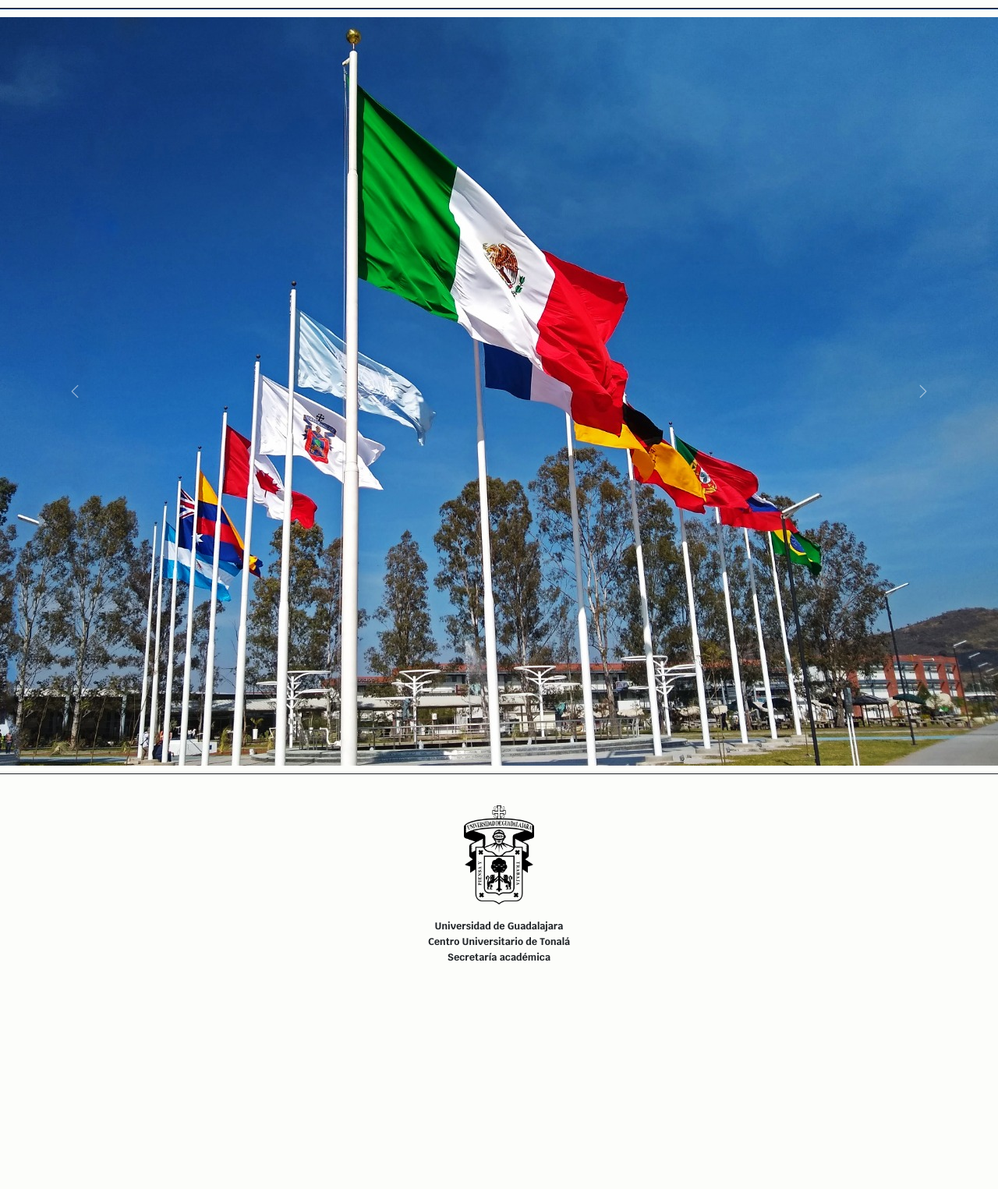
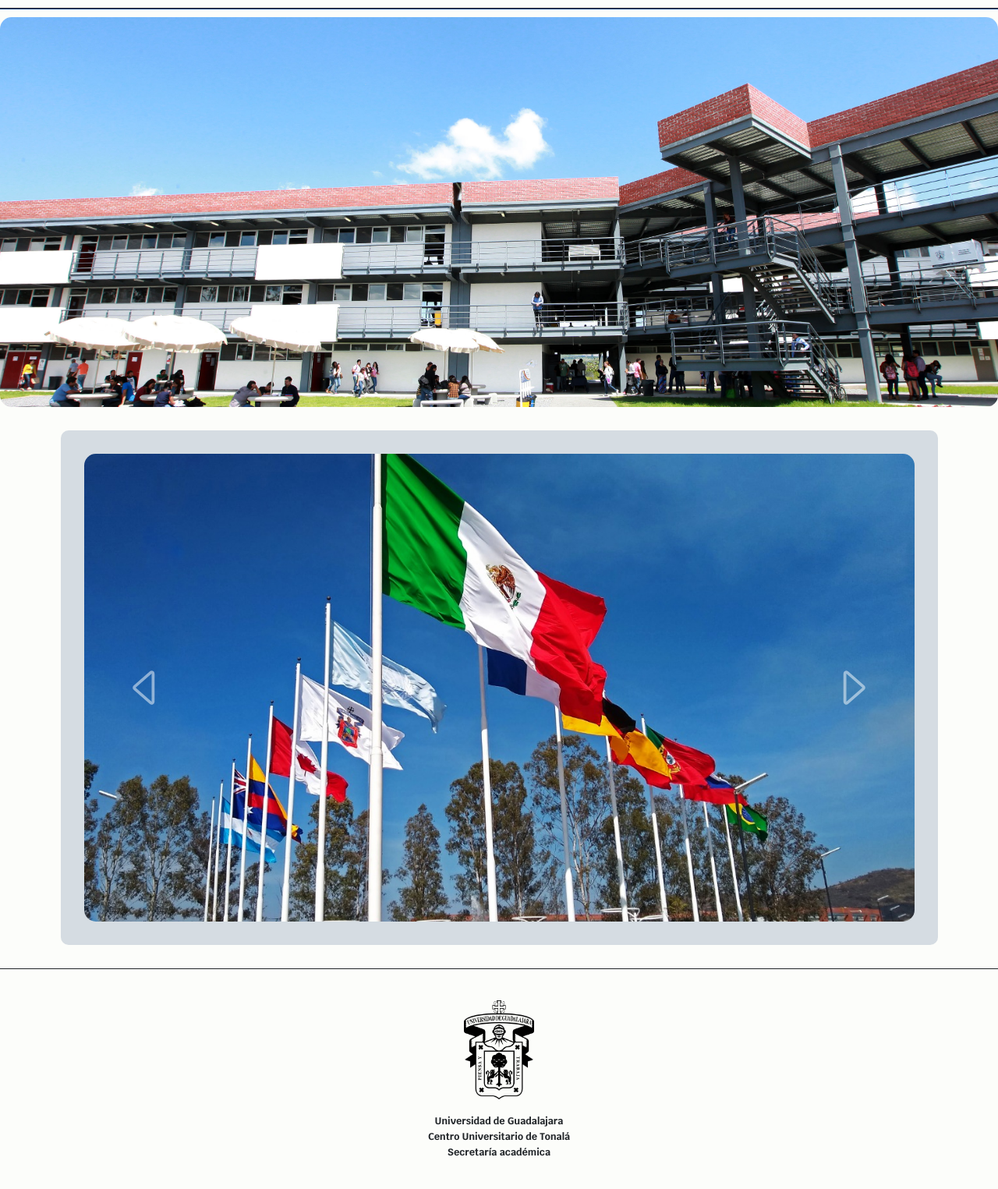
Before and after one commit to alanmichel10/ServicioSocial_SeguimientoDeEgresados, a Flask app: page /tablon in a window 1280 px wide. Shown: the part 88-1613 px from the top of the page at 78% size. Before the commit the page ends 1321 px from the top, so only its background shows below. Run offline with Flask 2, Linux system fonts and the light colour scheme; the visitor is signed in with stand-in values (Sample User, id 1); data comes from the database, SQL or seed files in the repository; some libraries are stand-ins or nearby versions.

Commit message:
Se hizo el diseño del apartado de tablon de anuncios

```diff
--- a/src/static/css/style.css
+++ b/src/static/css/style.css
@@ -187,3 +187,34 @@ button{
     font-size: 3rem;
 }
 /************************************** Termina Estilos para Inicio************************************/
+
+/************************************** Estilos para Tablon ************************************/
+
+.seccion{
+    height:50rem;
+}
+.tablon--Principal{
+    background-image: url('../img/3.jpg');
+    background-repeat: no-repeat;
+    background-size: cover;
+    background-position: center;
+    border-radius: 1.5rem;
+}
+.tablon_Carrusel--Imagen{
+    height: 60rem;
+}
+.tablon_Carrusel--Imagen img{
+    object-fit: cover;
+}
+.cat{
+    width: 100%;
+    height: 100%;
+    border-radius: 1.5rem;
+}
+.tablon--Fondo{
+    background-color: #000000;
+    background-position: unset;
+    height: 10rem;
+}
+
+/************************************** Termina Estilos para Tablon ************************************/
--- a/src/templates/panelPrincipal/tablon/tablon.html
+++ b/src/templates/panelPrincipal/tablon/tablon.html
@@ -1,46 +1,37 @@
 {% extends 'panelPrincipal/tablon/baseTablon.html' %} {%block contenido%}
 
+<section class="seccion tablon--Principal">
+</section>
+
+<div class="container my-5">
+  <div class="card ">
+    <div class="card-body p-5">
       <div id="carouselExampleFade" class="carousel slide carousel-fade">
         <div class="carousel-inner">
-    <div class="carousel-item active">
-      <img
-        src="{{ url_for('static', filename='img/1.jpg') }}"
-        class="d-block w-100"
-        alt="..."
-      />
+          <div class="carousel-item active tablon_Carrusel--Imagen">
+            <img src="{{ url_for('static', filename='img/1.jpg') }}" class="cat" alt="..." />
           </div>
-    <div class="carousel-item">
-      <img
-        src="{{ url_for('static', filename='img/2.jpeg') }}"
-        class="d-block w-100"
-        alt="..."
-      />
+          <div class="carousel-item tablon_Carrusel--Imagen">
+            <img src="{{ url_for('static', filename='img/2.jpeg') }}" class="cat" alt="..." />
           </div>
-    <div class="carousel-item">
-      <img
-        src="{{ url_for('static', filename='img/3.jpg') }}"
-        class="d-block w-100"
-        alt="..."
-      />
+          <div class="carousel-item tablon_Carrusel--Imagen">
+            <img src="{{ url_for('static', filename='img/3.jpg') }}" class="cat" alt="..." />
           </div>
         </div>
-  <button
-    class="carousel-control-prev"
-    type="button"
-    data-bs-target="#carouselExampleFade"
-    data-bs-slide="prev"
-  >
-    <span class="carousel-control-prev-icon" aria-hidden="true"></span>
+        <button class="carousel-control-prev" type="button" data-bs-target="#carouselExampleFade" data-bs-slide="prev">
+          <span aria-hidden="true"><svg xmlns="http://www.w3.org/2000/svg" width="60" height="60" fill="currentColor" class="bi bi-caret-left" viewBox="0 0 16 16">
+            <path d="M10 12.796V3.204L4.519 8zm-.659.753-5.48-4.796a1 1 0 0 1 0-1.506l5.48-4.796A1 1 0 0 1 11 3.204v9.592a1 1 0 0 1-1.659.753"/>
+          </svg></span>
           <span class="visually-hidden">Previous</span>
         </button>
-  <button
-    class="carousel-control-next"
-    type="button"
-    data-bs-target="#carouselExampleFade"
-    data-bs-slide="next"
-  >
-    <span class="carousel-control-next-icon" aria-hidden="true"></span>
+        <button class="carousel-control-next" type="button" data-bs-target="#carouselExampleFade" data-bs-slide="next">
+          <span aria-hidden="true"><svg xmlns="http://www.w3.org/2000/svg" width="60" height="60" fill="currentColor" class="bi bi-caret-right" viewBox="0 0 16 16">
+            <path d="M6 12.796V3.204L11.481 8zm.659.753 5.48-4.796a1 1 0 0 0 0-1.506L6.66 2.451C6.011 1.885 5 2.345 5 3.204v9.592a1 1 0 0 0 1.659.753"/>
+          </svg></span>
           <span class="visually-hidden">Next</span>
         </button>
       </div>
+    </div>
+  </div>
+</div>
 {%endblock%}
```
Lines whose indentation alone changed are shown as unchanged.
